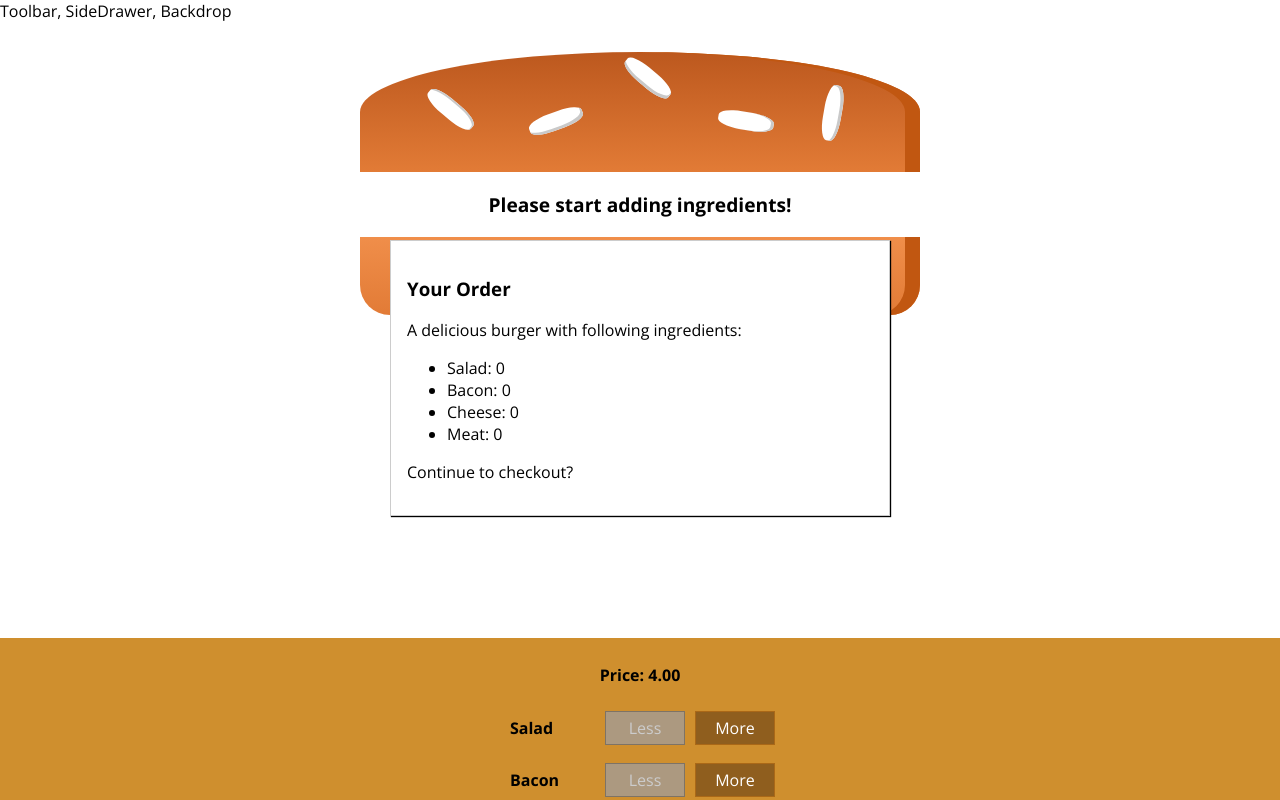
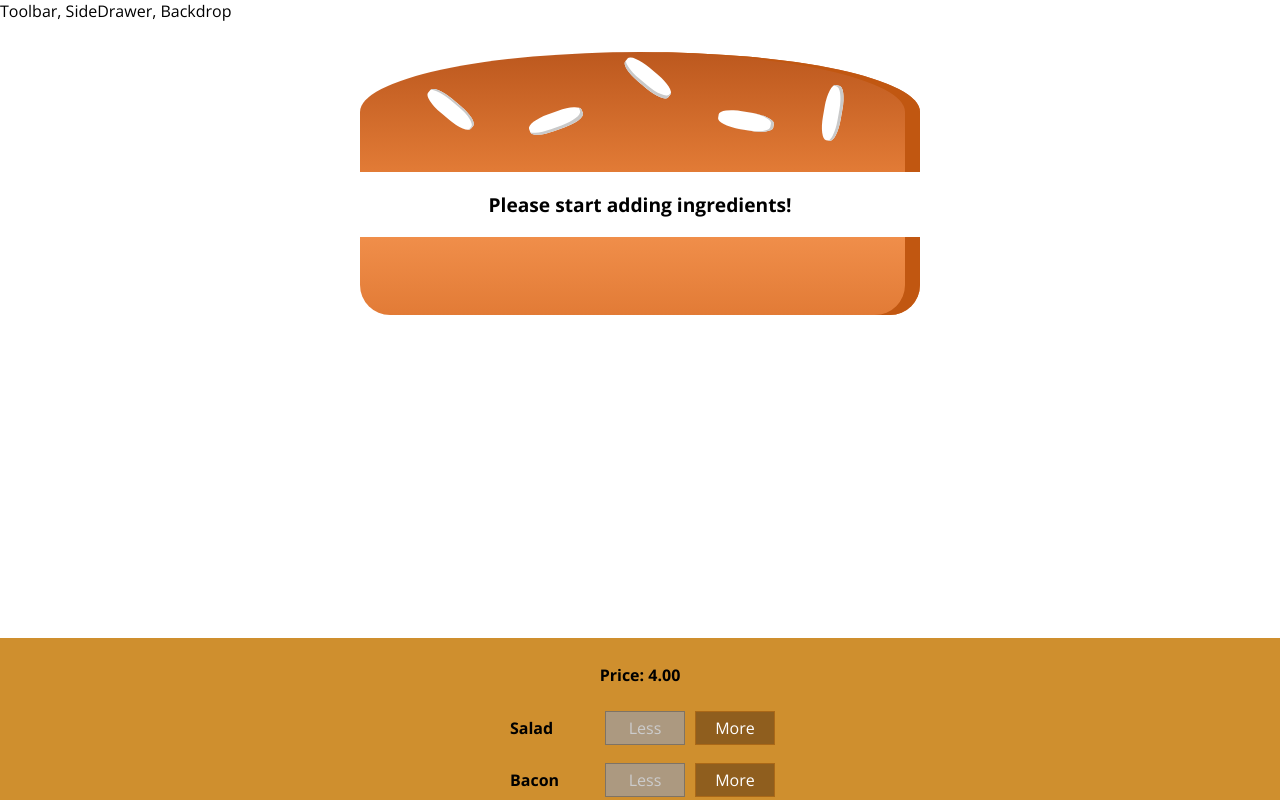
Before and after one commit to sriharshakappala/burger-builder, a React app: page / in a window 1280 px wide. Shown: the top 800 px of the page. Built offline with nearby package versions, Linux system fonts and the light colour scheme.

Commit message:
Modal animation

```diff
--- a/src/components/Burger/BuildControls/BuildControls.js
+++ b/src/components/Burger/BuildControls/BuildControls.js
@@ -20,7 +20,7 @@
           removed={() => props.ingredientRemoved(control.type)}
           disabled={props.disabled[control.type]} />
       ))}
-      <button className={classes.OrderButton} disabled={!props.purchasable}>ORDER NOW</button>
+      <button className={classes.OrderButton} disabled={!props.purchasable} onClick={props.ordered}>ORDER NOW</button>
     </div>
   );
 }
--- a/src/components/UI/Modal/Modal.js
+++ b/src/components/UI/Modal/Modal.js
@@ -4,7 +4,12 @@
 
 const modal = (props) => {
   return (
-    <div className={classes.Modal}>
+    <div
+      className={classes.Modal}
+      style={{
+        transform: props.show ? 'translateY(0)' : 'translateY(-100vh)',
+        opacity: props.show ? '1' : '0'
+      }}>
       {props.children}
     </div>
   );
--- a/src/containers/BurgerBuilder/BurgerBuilder.js
+++ b/src/containers/BurgerBuilder/BurgerBuilder.js
@@ -28,6 +28,7 @@
     },
     totalPrice: 4,
     purchasable: false,
+    purchasing: false,
   }
 
   addIngredientHandler = (type) => {
@@ -68,6 +69,10 @@
     });
   }
 
+  purchaseHandler = () => {
+    this.setState({purchasing: true});
+  }
+
   render() {
     const disabledInfo = {
       ...this.state.ingredients
@@ -77,12 +82,12 @@
     }
     return (
       <Aux>
-        <Modal>
+        <Modal show={this.state.purchasing}>
           <OrderSummary ingredients={this.state.ingredients} />
         </Modal>
         <Burger ingredients={this.state.ingredients} />
         <BuildControls ingredientAdded={this.addIngredientHandler} ingredientRemoved={this.removeIngredientHandler}
-          disabled={disabledInfo} price={this.state.totalPrice} purchasable={this.state.purchasable} />
+          disabled={disabledInfo} price={this.state.totalPrice} purchasable={this.state.purchasable} ordered={this.purchaseHandler}/>
       </Aux>
     );
   }
```
